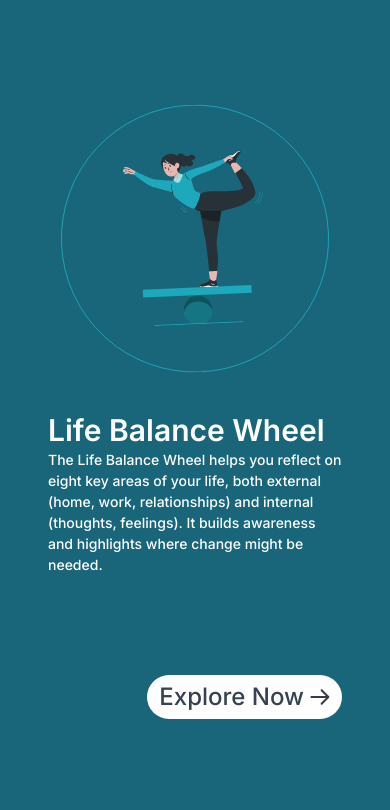
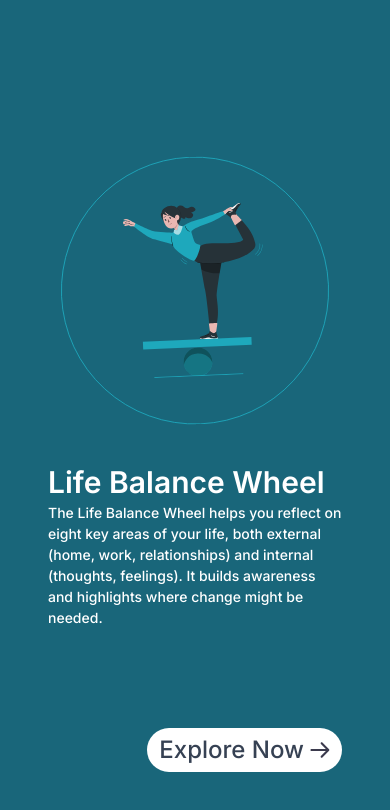
Before and after one commit to soumic28/frl_front_end, a Next.js app: page /life-balance in a window 390 px wide. Shown: the top 810 px of the page. Built offline with nearby package versions, Linux system fonts and the light colour scheme.

Commit message:
Refactor layout in ConcentricCircles and Page components for improved responsiveness and alignment; enhance visual consistency and user interaction.

```diff
--- a/src/app/life-balance/ConcentricCircles.js
+++ b/src/app/life-balance/ConcentricCircles.js
@@ -24,7 +24,7 @@ const ConcentricCircles = ({ stage }) => {
   const baseSize = "min(100vw, 600px)";
 
   return (
-    <div className="relative top-[80px] inset-0 flex items-center justify-center w-full h-full">
+    <div className="relative top-[80px] md:top-0 inset-0 flex items-center justify-center w-full h-full">
       {circleColors.slice(0, currentCircles).map((color, index) => {
         // Calculate size - largest (outer) to smallest (inner)
         const sizePercentage = 1 - (index * 0.1); // Each circle is 10% smaller
--- a/src/app/life-balance/page.js
+++ b/src/app/life-balance/page.js
@@ -93,13 +93,13 @@ export default function Page() {
 
   return (
     <PageTransition>
-      <div className="h-full bg-[#19667A] flex flex-col min-h-[100dvh] overflow-hidden  md:my-0">
-        <div className="w-full max-w-screen-[1440px] mx-auto px-4">
-          <div className="flex flex-col md:flex-row w-full">
+      <div className="h-full bg-[#19667A] flex flex-col min-h-[100dvh] overflow-hidden md:my-0 items-center justify-center">
+        <div className="w-full max-w-screen-[1440px] mx-auto px-4 flex items-center justify-center">
+          <div className="flex flex-col md:flex-row w-full justify-center items-center">
             <div className="w-full md:w-1/2 md:order-2 mt-[60px] md:mt-4 mx-auto md:mr-10 relative flex justify-center md:justify-center items-center h-auto min-h-[280px] md:min-h-[600px]">
               {currentStage >= 3 && currentStage <= 10 && currentQuestion && (
                 <>
-                  <div className="absolute top-[-40px] md:top-0 -left-[780px] right-0 w-full z-10 px-4 md:px-8 hidden md:block my-3">
+                  <div className="absolute top-[-40px] md:-top-[65px] -left-[780px] right-0 w-full z-10 px-4 md:px-8 hidden md:block my-3">
                     <button
                       onClick={() => setCurrentStage(currentStage - 1)}
                       className="w-12 h-12 md:w-16 md:h-16 bg-white rounded-full flex items-center justify-center shadow-md"
@@ -143,7 +143,7 @@ export default function Page() {
                           />
                         </svg>
                       </button>
-                      <div className="md:mx-[120px] md:my-[20px]">
+                      <div className="md:mx-[120px] md:relative -top-[60px]">
                         <ProgressBar currentStage={currentStage} />
                       </div>
                     </div>
@@ -211,7 +211,7 @@ export default function Page() {
 
               {currentStage === 11 && (
                 <div
-                  className="scale-100 md:scale-100 mt-0 md:mt-[20%] md:mr-[25%] mb-4 w-[280px] h-[280px] md:w-[600px] md:h-[600px] flex items-center justify-center relative md:-top-[70px]"
+                  className="scale-100 md:scale-100 mt-0 md:mt-[20%] md:mr-[25%] mb-4 w-[280px] h-[280px] md:w-[600px] md:h-[600px] flex items-center justify-center relative "
                   style={{ aspectRatio: "1/1" }}
                 >
                   <BalanceWheel graphRef={ref} formData={formData} />
```
